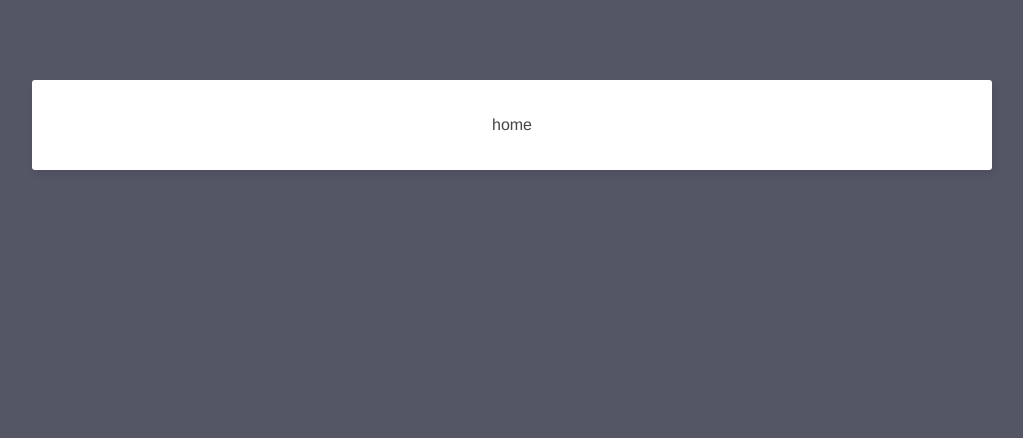
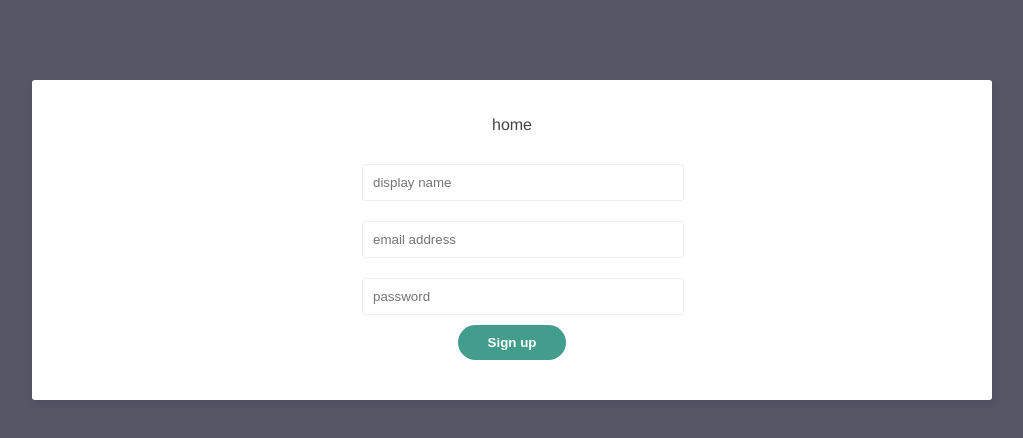
Before and after one commit to chewryl/multi-live-chat, a Vue app: page / in a window 1280 px wide. Shown: the top 438 px of the page, without its empty margins (128-1151 px from the left). Built offline with nearby package versions, Linux system fonts and the light colour scheme.

Commit message:
add login and signup form

```diff
--- a/src/assets/main.scss
+++ b/src/assets/main.scss
@@ -1,6 +1,8 @@
 $slate: #545666;
 $grey: #444;
 $sea: #429d8c;
+$sea-dark: #337367;
+$punch: #ff1160;
 
 body {
 	background: $slate;
@@ -15,7 +17,7 @@
 	background: white;
 }
 .error {
-	color: #ff3f80;
+	color: $punch;
 }
 button {
 	text-decoration: none;
@@ -23,6 +25,11 @@
 	color: white;
 	font-weight: bold;
 	border: 0;
-	border-radius: 15px;
+	border-radius: 20px;
 	padding: 10px 30px;
+	cursor: pointer;
+
+	&:hover {
+		background: $sea-dark;
+	}
 }
--- /dev/null
+++ b/src/components/LoginForm.vue
@@ -0,0 +1,29 @@
+<template>
+	<form @submit.prevent="handleSubmit">
+	 <input type="email" required placeholder="email address" v-model="email">
+	 <input type="password" required placeholder="password" v-model="password">
+	 <button>Log in</button>
+	</form>
+ </template>
+
+ <script>
+ import { ref } from 'vue'
+
+	 export default {
+	 setup () {
+		 const email = ref('')
+		 const password = ref('')
+
+		 const handleSubmit = () => {
+			 console.log(email.value)
+			 console.log(password.value)
+		 }
+
+		 return {
+			 email,
+			 password,
+			 handleSubmit
+		 }
+	 }
+ }
+ </script>
--- /dev/null
+++ b/src/components/SignupForm.vue
@@ -0,0 +1,33 @@
+<template>
+ <form @submit.prevent="handleSubmit">
+	<input type="text" required placeholder="display name" v-model="displayName">
+	<input type="email" required placeholder="email address" v-model="email">
+	<input type="password" required placeholder="password" v-model="password">
+	<button>Sign up</button>
+ </form>
+</template>
+
+<script>
+import { ref } from 'vue'
+
+	export default {
+	setup () {
+		const displayName = ref('')
+		const email = ref('')
+		const password = ref('')
+
+		const handleSubmit = () => {
+			console.log(displayName.value)
+			console.log(email.value)
+			console.log(password.value)
+		}
+
+		return {
+			displayName,
+			email,
+			password,
+			handleSubmit
+		}
+	}
+}
+</script>
--- a/src/views/HomeView.vue
+++ b/src/views/HomeView.vue
@@ -1,11 +1,20 @@
 <template>
 	<div class="home container">
 		<p>home</p>
+		<SignupForm />
+		<!-- <LoginForm /> -->
 	</div>
 </template>
 
 <script>
+import SignupForm from '@/components/SignupForm.vue';
+import LoginForm from '@/components/LoginForm.vue';
+
 export default {
+	components: {
+		SignupForm,
+		LoginForm
+	},
 	setup () {
 		return {}
 	}
@@ -16,6 +25,22 @@
 .home {
 	text-align: center;
 	padding: 20px 0;
+	form {
+		width: 300px;
+		margin: 20px auto;
+	}
+	label {
+		display: block;
+		margin: 20px 0 10px;
+	}
+	input {
+		width: 100%;
+		padding: 10px;
+		border-radius: 3px;
+		border: 1px solid #eee;
+		outline: none;
+		color: #999;
+		margin: 10px auto;
+	}
 }
-
 </style>
```
